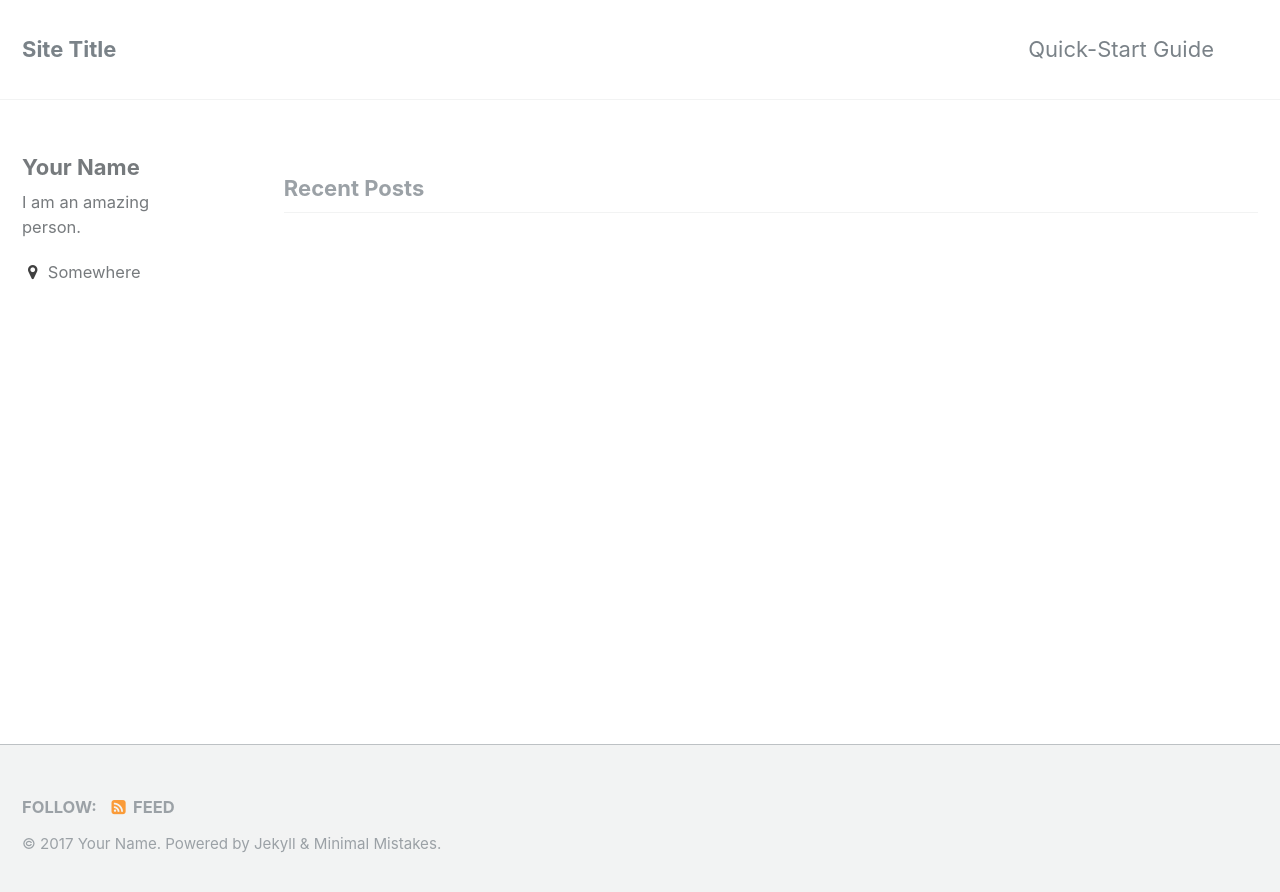
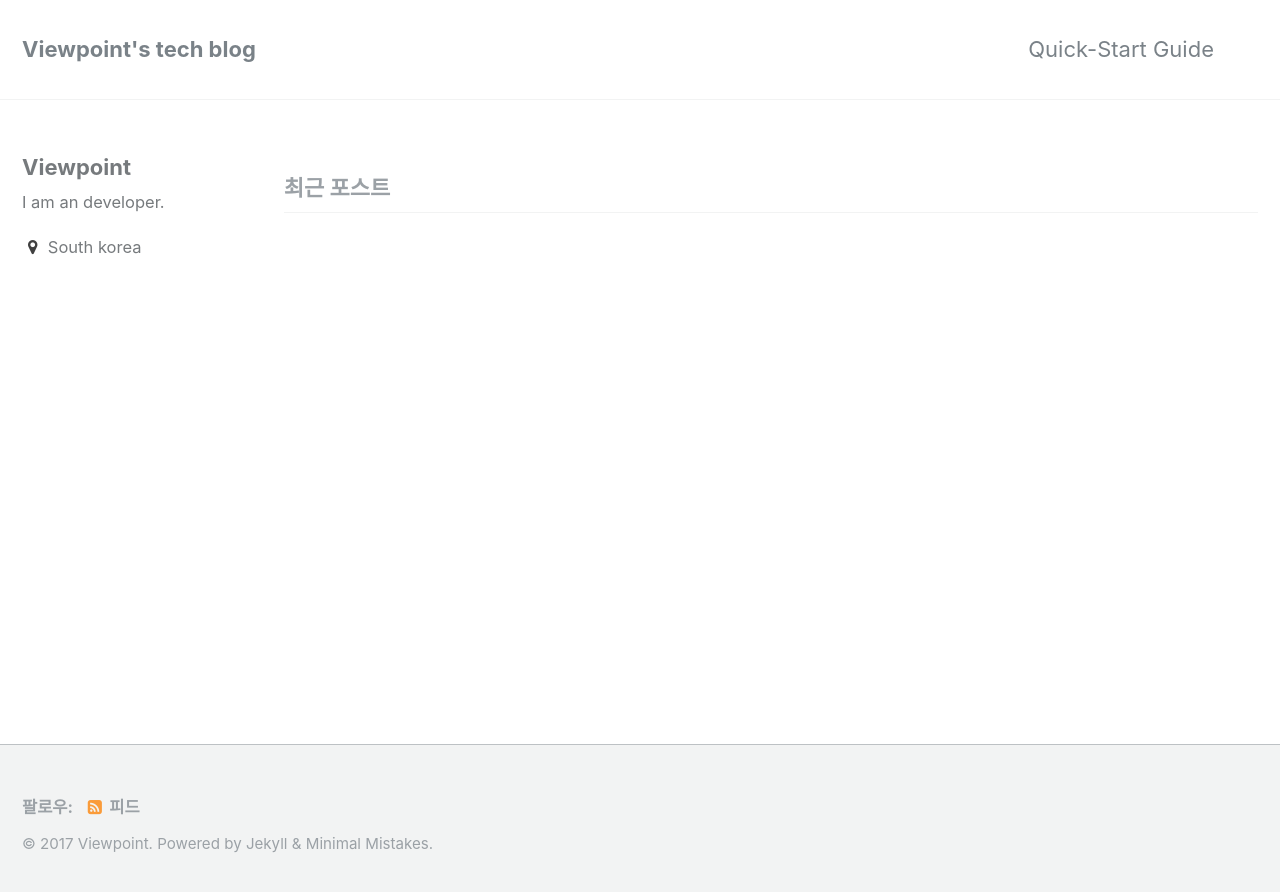
Before and after one commit to hide1202/hide1202.github.io, a Jekyll site: the page built from index.html, in a window 1280 px wide. Shown: the top 892 px of the page. Built offline with Jekyll 4.4.1, drawn with Linux system fonts in a browser that asks for light colours; the list of posts is cut into pages by our own code.

Commit message:
Change user information

```diff
--- a/_config.yml
+++ b/_config.yml
@@ -6,14 +6,14 @@
 # `jekyll serve`. If you change this file, please restart the server process.
 
 # Site Settings
-locale                   : "en"
-title                    : "Site Title"
+locale                   : "ko"
+title                    : "Viewpoint's tech blog"
 title_separator          : "-"
-name                     : "Your Name"
+name                     : "Viewpoint"
 description              : "An amazing website."
-url                      : # the base hostname & protocol for your site e.g. "https://mmistakes.github.io"
+url                      : "https://hide1202.github.io"
 baseurl                  : # the subpath of your site, e.g. "/blog"
-repository               : # GitHub username/repo-name e.g. "mmistakes/minimal-mistakes"
+repository               : "hide1202/hide1202.github.io"
 teaser                   : # path of fallback teaser image, e.g. "/assets/images/500x300.png"
 # breadcrumbs            : false # true, false (default)
 words_per_minute         : 200
@@ -77,10 +77,10 @@ analytics:
 
 # Site Author
 author:
-  name             : "Your Name"
+  name             : "Viewpoint"
   avatar           : # path of avatar image, e.g. "/assets/images/bio-photo.jpg"
-  bio              : "I am an amazing person."
-  location         : "Somewhere"
+  bio              : "I am an developer."
+  location         : "South korea"
   email            :
   uri              :
   bitbucket        :
```
